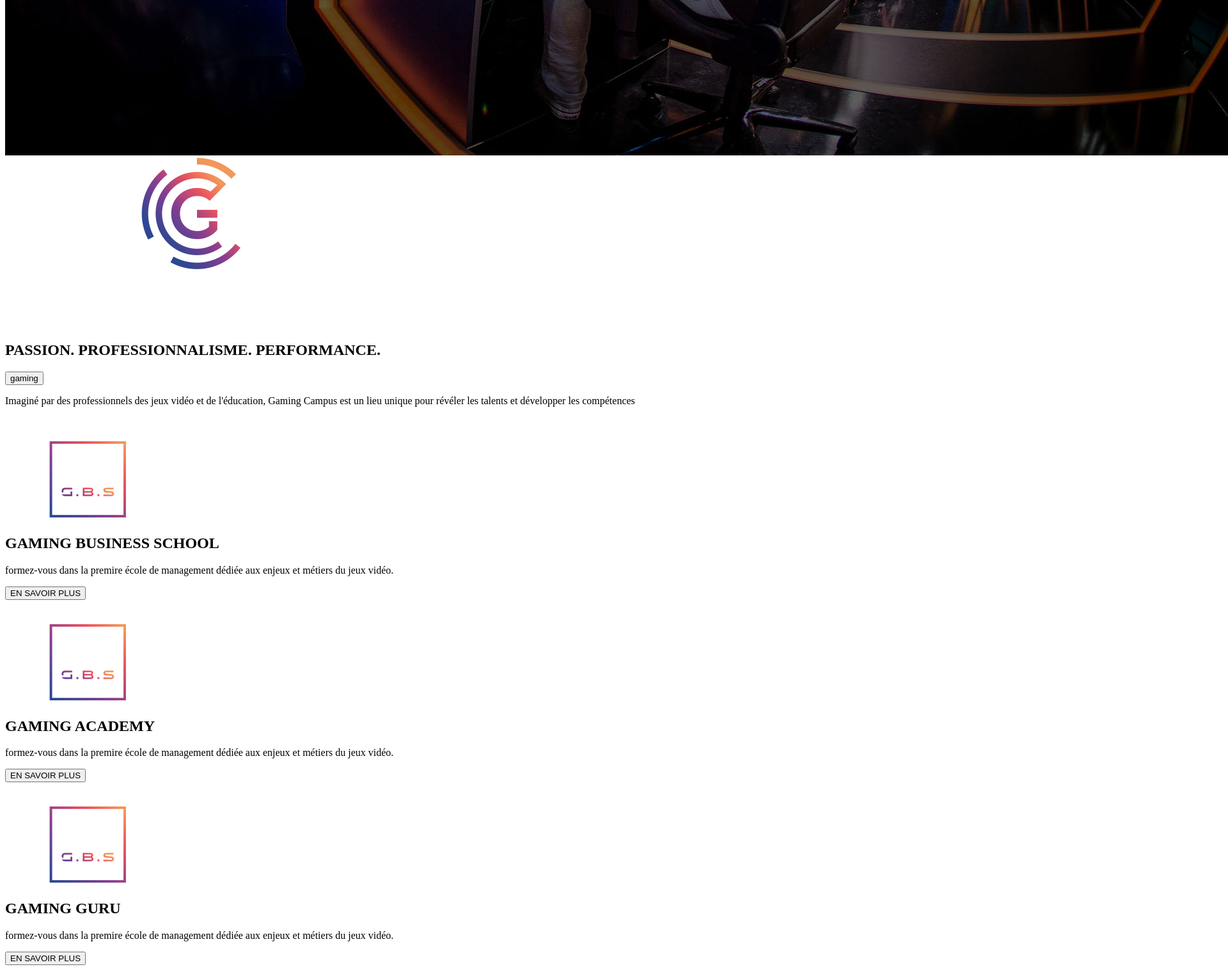
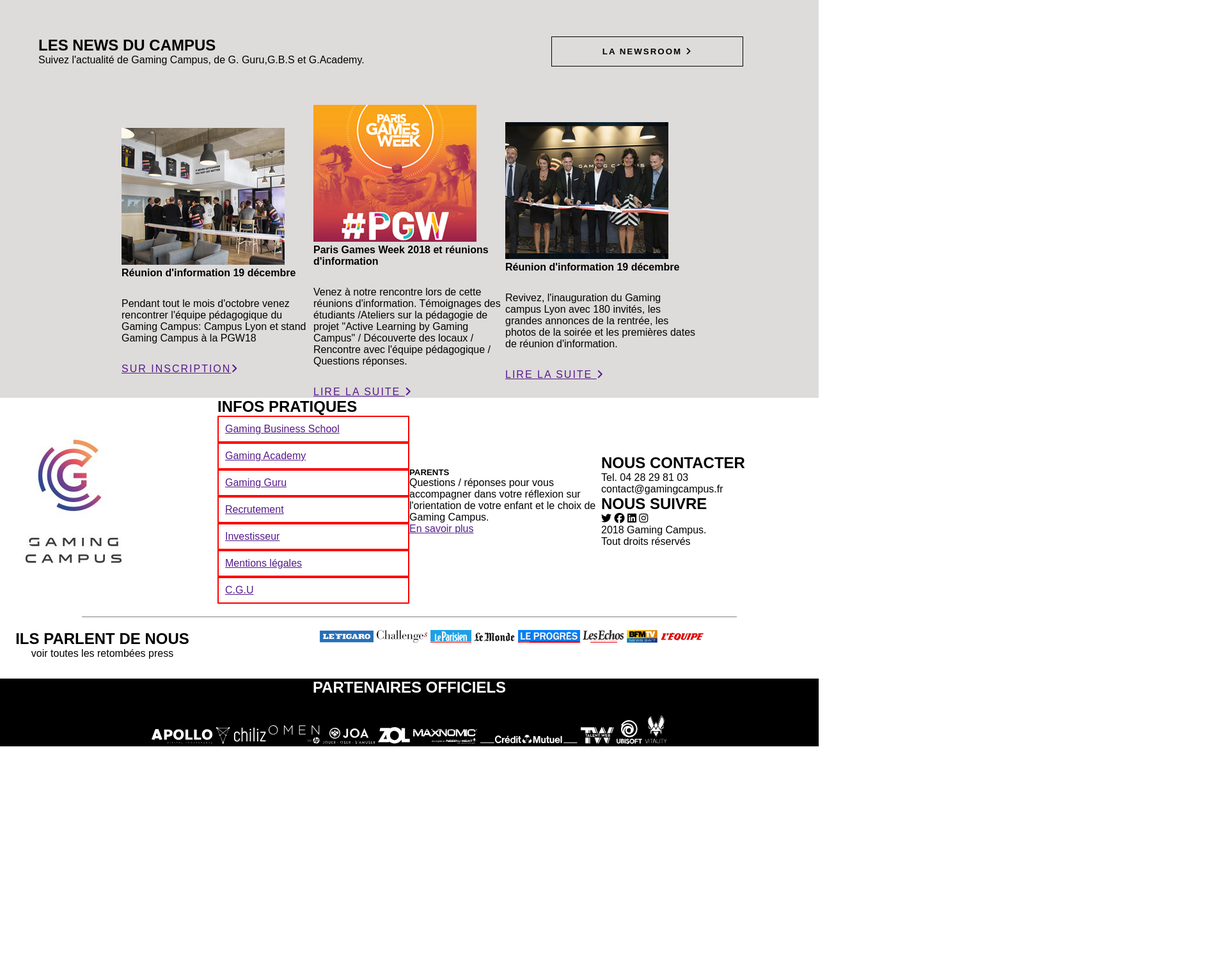
Before and after one commit to TestMoi75016/-TP3-html-Int-grer-une-maquette-professionnelle, a plain HTML site: page index.html in a window 1280 px wide. Shown: the part 1266-2778 px from the top of the page at 64% size, 1920 px wide, since content can reach past the window. After the commit the page ends 2463 px from the top, so only its background shows below. Drawn offline with Linux system fonts and the light colour scheme.

Commit message:
Ver2 avec le CSS par moi-même en 2h30

```diff
--- a/index.html
+++ b/index.html
@@ -4,10 +4,19 @@
     <meta charset="UTF-8" />
     <meta name="viewport" content="width=device-width, initial-scale=1.0" />
     <title>[TP3 html] Intégrer une maquette professionnelle</title>
+
+    <link
+      rel="stylesheet"
+      href="https://cdnjs.cloudflare.com/ajax/libs/font-awesome/6.5.1/css/all.min.css"
+      integrity="sha512-DTOQO9RWCH3ppGqcWaEA1BIZOC6xxalwEsw9c2QQeAIftl+Vegovlnee1c9QX4TctnWMn13TZye+giMm8e2LwA=="
+      crossorigin="anonymous"
+      referrerpolicy="no-referrer"
+    />
+    <!-- Ci dessus : bibliotheque sur "cdn awesome font" sur google pour permettre d'afficher la fleche dans le boutton "gaming campus en vidéo". Tjr mettre après <title> -->
     <link rel="stylesheet" href="style.css" />
   </head>
   <body>
-    <!-- Les liens de la nav -->
+    <!-- Les liens de la NAV -->
     <!-- Je pense la faire en display:grid -->
     <nav>
       <ul>
@@ -19,16 +28,25 @@
         <li>Le campus</li>
         <li>Newsroom</li>
         <li>Parents</li>
-        <li>FR|EN</li>
+        <li id="language">FR|EN</li>
+        <!-- "id" Sert à identifier ce li dans le css plus tard-->
       </ul>
     </nav>
-    <!-- Section header -->
+    <!-- SECTION HEADER -->
     <!-- Tout en block , text align: center;. arriere plan = z-index: 1; -->
     <header>
-      <img src="./assets/img/bg.jpg" alt="Ceci est une image" />
+      <div class="main-header">
+        <!-- <img src="./assets/img/bg.jpg" alt="Ceci est une image" /> Image arrière plan pas utilisée: elle sera déclarée en CSS -->
+        <div id="logo">
+          <!--Prof utilise encore "id" pour identifier logo en css-->
           <img src="./assets/img/logo-gc-hero.png" alt="Ceci est une image" />
-      <h2>PASSION. PROFESSIONNALISME. PERFORMANCE.</h2>
-      <button>gaming</button>
+        </div>
+        <h1>PASSION. PROFESSIONNALISME. PERFORMANCE.</h1>
+        <button>
+          gaming campus en vidéo <i class="fa-solid fa-angle-right"></i>
+        </button>
+        <!--cette "i class" est copier collé du site suivant pour avoir la fleche https://fontawesome.com/icons/angle-right?f=classic&s=solid-->
+      </div>
     </header>
     <!-- Section-un -->
     <section class="section-un">
@@ -38,62 +56,70 @@
         compétences
       </p>
     </section>
-    <!-- Section deux avec 3 container row -->
+    <!-- SECTION DEUX avec 3 container row -->
     <!-- Je pense mettre section en flex et l'interieur des row en flex puis centrer  -->
     <section class="section-deux">
-      <div class="rowGBS">
-        <img src="./assets/img/logo-gbs-home.png" alt="Ceci est une image" />
-        <h2>GAMING BUSINESS SCHOOL</h2>
+      <div class="section-deux-row">
+        <div class="new">
+          <div class="row-img">
+          <img src="./assets/img/logo-gbs-home.png" alt="Ceci est une image" /></div>
+          <h3>GAMING BUSINESS SCHOOL</h3>
           <p>
             formez-vous dans la premire école de management dédiée aux enjeux et
             métiers du jeux vidéo.
           </p>
           <button>EN SAVOIR PLUS</button>
         </div>
-      <div class="rowGA">
-        <img src="./assets/img/logo-gbs-home.png" alt="Ceci est une image" />
-        <h2>GAMING ACADEMY</h2>
+        <div class="new">
+          <div class="row-img">
+          <img src="./assets/img/logo-ga-home.png" alt="Ceci est une image" /></div>
+          <h3>GAMING ACADEMY</h3>
           <p>
             formez-vous dans la premire école de management dédiée aux enjeux et
             métiers du jeux vidéo.
           </p>
           <button>EN SAVOIR PLUS</button>
         </div>
-      <div class="rowGG">
-        <img src="./assets/img/logo-gbs-home.png" alt="Ceci est une image" />
-        <h2>GAMING GURU</h2>
+        <div class="new">
+          <div class="row-img">
+          <img src="./assets/img/logo-gg-home.png" alt="Ceci est une image" /></div>
+          <h3>GAMING GURU</h3>
           <p>
             formez-vous dans la premire école de management dédiée aux enjeux et
             métiers du jeux vidéo.
           </p>
           <button>EN SAVOIR PLUS</button>
         </div>
+      </div>
     </section>
-    <!-- section trois -->
+    <!-- SECTION TROIS -->
     <section class="section-trois">
-      <div class="row-entête">
-        <div class="row-titre">
-          <h1>LES NEWS DU CAMPUS</h1>
+      <div class="row-entete">
+        <div class="row-entete-left">
+          <h2>LES NEWS DU CAMPUS</h2>
           <p>
             Suivez l'actualité de Gaming Campus, de G. Guru,G.B.S et G.Academy.
           </p>
         </div>
         <div class="button-container">
-          <button>LA NEWSROOM</button>
+          <button>LA NEWSROOM <i class="fa-solid fa-angle-right"></i></button>
         </div>
       </div>
-      <div class="row-section-trois">
-        <div class="bloc-un">
-          <img src="./assets/img/ri8decembre.jpg" alt="Ceci est une image" />
+      <div class="row-main-section-trois">
+        <div class="bloc-main">
+          <div class="row-img2">
+          <img src="./assets/img/ri8decembre.jpg" alt="Ceci est une image" /></div>
           <h4>Réunion d'information 19 décembre</h4>
           <p>
             Pendant tout le mois d'octobre venez rencontrer l'équipe pédagogique
             du Gaming Campus: Campus Lyon et stand Gaming Campus à la PGW18
           </p>
+          <a href="">SUR INSCRIPTION<i class="fa-solid fa-angle-right"></i></a>
         </div>
 
-        <div class="bloc-deux">
-          <img src="./assets/img/pgw18home.jpg" alt="Ceci est une image" />
+        <div class="bloc-main">
+          <div class="row-img2">
+          <img src="./assets/img/pgw18home.jpg" alt="Ceci est une image" /></div>
           <h4>Paris Games Week 2018 et réunions d'information</h4>
           <p>
             Venez à notre rencontre lors de cette réunions d'information.
@@ -101,65 +127,77 @@
             "Active Learning by Gaming Campus" / Découverte des locaux /
             Rencontre avec l'équipe pédagogique / Questions réponses.
           </p>
-          <a href="">LIRE LA SUITE </a>
+          <a href="">LIRE LA SUITE <i class="fa-solid fa-angle-right"></i></a>
         </div>
 
-        <div class="bloc-trois">
+        <div class="bloc-main">
+          <div class="row-img2">
           <img
             src="./assets/img/inauguration_gaming_campus_photo.jpg"
             alt="Ceci est une image"
-          />
+          /></div>
           <h4>Réunion d'information 19 décembre</h4>
           <p>
             Revivez, l'inauguration du Gaming campus Lyon avec 180 invités, les
             grandes annonces de la rentrée, les photos de la soirée et les
             premières dates de réunion d'information.
           </p>
-          <a href="">LIRE LA SUITE </a>
+          <a href="">LIRE LA SUITE <i class="fa-solid fa-angle-right"></i></a>
         </div>
       </div>
     </section>
-    <!-- section quatre -->
+    <!-- SECTION QUATRE-->
     <section class="section-quatre">
-      <div class="container-un">
-        <img src="./assets/img/logo-gc-footer.jpg" alt="Ceci est une image" />
+      <!-- PROF: faire un container des 4 container: -->
+      <div class="container-top-section-quatre">
+        <div class="bloc-sec4">
+          <div class="row-img3">
+          <img src="./assets/img/logo-gc-footer.jpg" alt="Ceci est une image" /></div>
         </div>
-      <div class="container-deux">
+        <div class="bloc-sec4">
           <h2>INFOS PRATIQUES</h2>
-        <li>Gaming Business School</li>
-        <li>Gaming Academy</li>
-        <li>Gaming Guru</li>
-        <li>Recrutement</li>
-        <li>Investisseur</li>
-        <li>Mentions légales</li>
-        <li>C.G.U</li>
+          <ul>
+          <li><a href="">Gaming Business School</a></li>
+          <li><a href="">Gaming Academy</a></li>
+          <li><a href="">Gaming Guru</a></li>
+          <li><a href="">Recrutement</a></li>
+          <li><a href="">Investisseur</a></li>
+          <li><a href="">Mentions légales</a></li>
+          <li><a href="">C.G.U</a></li>
+        </ul>
         </div>
-      <div class="container-trois">
-        <h2>PARENTS</h2>
+        <div class="bloc-sec4">
+          <h5>PARENTS</h5>
           <p>
             Questions / réponses pour vous accompagner dans votre réflexion sur
             l'orientation de votre enfant et le choix de Gaming Campus.
           </p>
           <a href="">En savoir plus</a>
         </div>
-      <div class="container-quatre">
+        <div class="bloc-sec4">
           <h2>NOUS CONTACTER</h2>
           <p>Tel. 04 28 29 81 03</p>
           <p>contact@gamingcampus.fr</p>
           <h2>NOUS SUIVRE</h2>
-        <img src="" alt="image twitter Facebook Linkedin insta" />
+          <div class="logo-réseaux">
+            <i class="fa-brands fa-twitter"></i>
+            <i class="fa-brands fa-facebook"></i>
+            <i class="fa-brands fa-linkedin"></i>
+            <i class="fa-brands fa-instagram"></i>
+          </div>
           <p>2018 Gaming Campus.</p>
           <p>Tout droits réservés</p>
+        </div>
       </div>
       <!-- ******trait gris****** -->
       <div class="trait-gris"></div>
       <!-- ******container journalistes****** -->
       <div class="container-journalistes">
-        <div class="container-cinq">
+        <div class="new-journaliste">
           <h2>ILS PARLENT DE NOUS</h2>
           <p>voir toutes les retombées press</p>
         </div>
-        <div class="container-six">
+        <div class="new-journaliste">
           <img src="./assets/img/figaro.png" alt="ceci est une image" />
           <img src="./assets/img/challenges.png" alt="ceci est une image" />
           <img src="./assets/img/leparisien.png" alt="ceci est une image" />
@@ -174,16 +212,19 @@
     <!-- SECTION PARTENAIRES -->
     <footer>
       <h2>PARTENAIRES OFFICIELS</h2>
-      <img src="./assets/img/apollo.png" alt="ceci est une image" />
-      <img src="./assets/img/chiliz.png" alt="ceci est une image" />
-      <img src="./assets/img/omen.png" alt="ceci est une image" />
-      <img src="./assets/img/joa.png" alt="ceci est une image" />
-      <img src="./assets/img/zol.png" alt="ceci est une image" />
-      <img src="./assets/img/maxonomic.png" alt="ceci est une image" />
-      <img src="./assets/img/credit-mutuel.png" alt="ceci est une image" />
-      <img src="./assets/img/talent-web.png" alt="ceci est une image" />
-      <img src="./assets/img/ubisoft.png" alt="ceci est une image" />
-      <img src="./assets/img/vitality.png" alt="ceci est une image" />
+      <div class="essai">
+        <span>
+          <span><img src="./assets/img/apollo.png" alt="ceci est une image" /></span>
+          <span><img src="./assets/img/chiliz.png" alt="ceci est une image" /></span>
+          <span><img src="./assets/img/omen.png" alt="ceci est une image" /></span>
+          <span><img src="./assets/img/joa.png" alt="ceci est une image" /></span>
+          <span><img src="./assets/img/zol.png" alt="ceci est une image" /></span>
+          <span><img src="./assets/img/maxonomic.png" alt="ceci est une image" /></span>
+          <span><img src="./assets/img/credit-mutuel.png" alt="ceci est une image" /></span>
+          <span><img src="./assets/img/talent-web.png" alt="ceci est une image" /></span>
+          <span><img src="./assets/img/ubisoft.png" alt="ceci est une image" /></span>
+          <span> <img src="./assets/img/vitality.png" alt="ceci est une image" /></span>
+      </essai>
     </footer>
   </body>
 </html>
--- a/style.css
+++ b/style.css
@@ -1,3 +1,211 @@
+* {
+    box-sizing: border-box;
+    margin: 0;
+    padding: 0;
+}
+
+@import url('https://fonts.googleapis.com/css2?family=Montserrat:ital,wght@0,500;1,500&display=swap');
+
+body {
+    font-family: "Montserrat", sans-serif;
+}
+
+/*-------------NAV--------------*/
+nav ul {
+    display: flex;
+    justify-content: center;
+
+}
+
+nav li {
+    text-transform: uppercase;
+    padding: 10px;
+    list-style: none;  /*N'affiche pas les points des listes*/
+    margin: 15px;
+    cursor: pointer;
+}
 nav li:nth-child(8) {
     color: blueviolet;
+    background: rgb(154, 154, 154);
+    border-radius: 30px;
 }
+
+
+/*--------------HEADER----------------*/
+.main-header {
+    background-image: url(./assets/img/bg.jpg);
+    background-size: cover; /* Sert à dire au navigateur que le background (ici une image) doit couvrir entierement le conteneur en étant parfaitement redimentionné*/
+    color: white;
+    text-align: center;
+}
+
+.main-header img {
+    margin: 20px;
+    padding: 40px;
+}
+.main-header h1 {
+    font-size: 24px; /*Taille du texte*/
+    margin: 20px;
+}
+
+.main-header button {
+    margin-bottom: 30px;
+    text-transform: uppercase;
+    letter-spacing: 2px;
+    color: white;
+    font-weight:bold;
+    padding: 15px;
+    cursor: pointer;
+    width: 300px;
+    background: transparent;
+    border: 1px solid;
+}
+/*----------------SECTION 1-------------------*/
+.section-un {
+ text-align: center;
+ font-weight: bold;
+ padding: 40px;
+}
+
+/*----------------SECTION 2-------------------*/
+.section-deux {
+    background: black;
+}
+.section-deux-row {
+    display: flex;
+    justify-content: center;
+    align-items: center;
+}
+
+.new {
+    color:white;
+    padding: 60px;
+    text-align: center;
+    width: 400px;
+}
+
+.row-img {
+    display: flex;
+    justify-content: center;
+    align-items: center;
+}
+.new h3 {
+    padding: 40px;
+}
+
+.new button {
+    margin: 30px auto;
+    text-transform: uppercase;
+    letter-spacing: 2px;
+    color: white;
+    font-weight:bold;
+    padding: 15px;
+    cursor: pointer;
+    width: 300px;
+    background: transparent;
+    border: 1px solid;
+}
+
+/*----------------SECTION 3-------------------*/
+
+.section-trois {
+    background: rgb(222, 219, 219);
+}
+
+.row-entete {
+    display: grid;
+    grid-template-columns: 65% 35%;
+}
+
+.row-entete-left {
+    margin: 60px;
+}
+
+.button-container {
+ margin: 30px;
+}
+
+.button-container button {
+    margin: 30px auto;
+    text-transform: uppercase;
+    letter-spacing: 2px;
+    font-weight:bold;
+    padding: 15px;
+    cursor: pointer;
+    width: 300px;
+    background: transparent;
+    border: 1px solid black;
+}
+
+/*Les bloc main*/
+.row-main-section-trois {
+    display: flex;
+    justify-content: center;
+    align-items: center;
+}
+
+.bloc-main {
+        width: 300px;
+}
+
+.bloc-main p {
+    margin: 30px auto;
+}
+
+.bloc-main a {
+    letter-spacing: 2px;
+    /*padding: 30px auto; bon j'arrive pas*/
+}
+
+/*----------------SECTION 4-------------------*/
+.container-top-section-quatre {
+display: flex;
+justify-content: center;
+align-items: center;
+
+}
+
+.bloc-sec4 {
+    width: 300px;
+    /* bon je sais pas centrer tout ça  */
+
+}
+
+.bloc-sec4 li {
+   border: 2px red solid;
+   padding: 10px;
+   list-style: none;
+}
+
+/*------trait gris------*/
+.trait-gris {
+    height: 1px;
+    background: gray;
+    width: 80%;
+    margin: 20px auto;
+}
+
+/*----container-journalistes----*/
+.container-journalistes {
+    display: grid;
+    grid-template-columns: 25% 75%;
+}
+
+.new-journaliste {
+    text-align: center;
+}
+/* ----------------FOOTER-------------------- */
+footer {
+    background: black;
+    text-align: center;
+}
+
+footer h2 {
+    color: white;
+    margin: 30px;
+}
+.essai {
+    display: flex;
+    justify-content: center;
+    margin: 30px;
+}
```
Also changed, not shown: 2 other files. Lines whose indentation alone changed are shown as unchanged.
